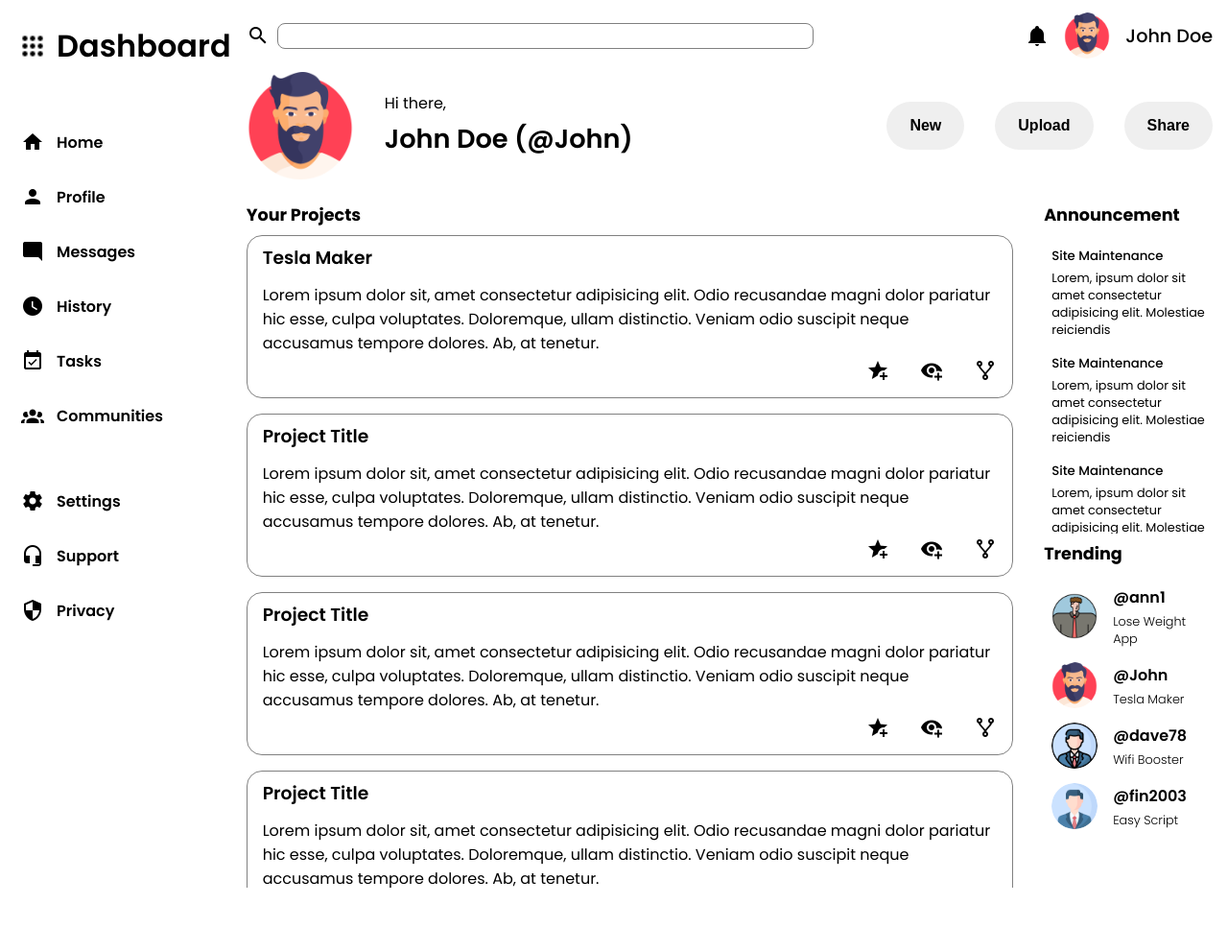
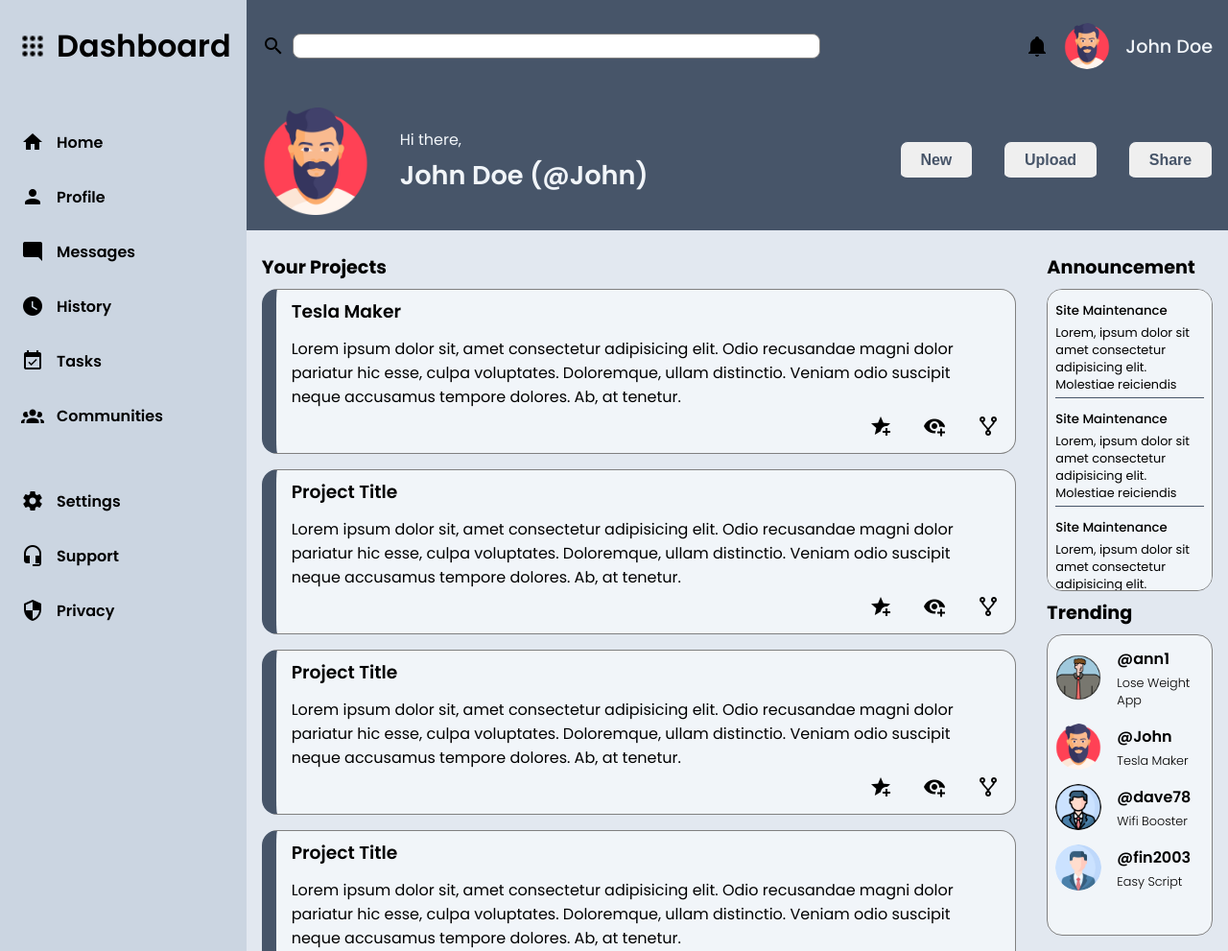
Before and after one commit to itsmenelvin/TOP-admin-dashboard, a plain HTML site: page index.html in a window 1280 px wide. Shown: the whole page at 96% size. Before the commit the page ends 925 px from the top, so only its background shows below. Drawn offline with Linux system fonts and the light colour scheme.

Commit message:
add style and color

```diff
--- a/styles.css
+++ b/styles.css
@@ -28,6 +28,8 @@ header{
     "top-left top-left top-left top-right top-right"
     "bottom-left bottom-left bottom-left bottom-right bottom-right"
   ;
+  background-color: #475569;
+  color: #f1f5f9;
 }
 
 header > div{
@@ -62,6 +64,7 @@ input[type='text']{
 .header-bottom-left{
   grid-area: bottom-left;
   gap: 2rem;
+  padding: 1rem;
 }
 
 .header-bottom-right{
@@ -71,12 +74,25 @@ input[type='text']{
 }
 
 .header-btn{
-  padding: 1rem 1.5rem;
+  padding: .6rem 1.3rem;
   font-size: 1rem;
   font-weight: 600;
-  border-radius: 4rem;
+  border-radius: .5rem;
   outline: none;
   border: none;
+  color: #475569;
+  position: relative;
+  border: thin solid #475569;;
+  border-bottom: 4px solid #475569;
+}
+
+
+.header-btn:hover{
+  background-color: #475569;
+  color: #f1f5f9;
+  border: thin solid #f1f5f9;;
+  border-bottom: 4px solid #f1f5f9;
+  cursor: pointer;
 }
 
 
@@ -102,9 +118,10 @@ input[type='text']{
 }
 /* navigation style and layout*/
 nav{
-  padding: 1rem 0 0 1rem;
+  padding: 1rem 1rem 0 1rem;
   grid-area: nav;
   display: grid;
+  background-color: #cbd5e1;
 }
 
 .nav-items-wrapper{
@@ -128,6 +145,15 @@ nav{
   padding: .5rem 0;
 }
 
+.top > div:hover,
+.middle > div:hover,
+.bottom > div:hover{
+  background-color: #475569;
+  color: #f1f5f9;
+  cursor: pointer;
+  border-radius: 1rem;
+}
+
 div.nav-head{
   font-size: 2rem;
   font-weight: 600;
@@ -149,12 +175,13 @@ main{
   flex-direction: column;
   padding: 1rem;
   overflow: auto;
+  background-color: #e2e8f0;
 }
 
 .card-head{
   margin: .5rem 0;
   font-weight: 700;
-  font-size: 1.1rem;
+  font-size: 1.2rem;
 }
 
 .card-container{
@@ -172,6 +199,8 @@ main{
   border: thin solid gray;
   height: auto;
   border-radius: 1rem;
+  border-left: 15px solid #475569;
+  background-color: #f1f5f9;
 }
 
 .card-icon-wrapper{
@@ -187,6 +216,15 @@ main{
   width: auto;
 }
 
+.card-icon-wrapper > img{
+  border-top: 2px solid #f1f5f9;
+}
+
+.card-icon-wrapper > img:hover{
+  cursor: pointer;
+  border-top: 2px solid #475569;
+}
+
 .card > h3{
   margin: .5rem 0;
   font-weight: 600;
@@ -195,6 +233,7 @@ main{
 .side-bar{
   grid-area: sidebar;
   padding: 1rem;
+  background-color: #e2e8f0;
 }
 
 .sidebar-container{
@@ -217,6 +256,10 @@ main{
   flex-direction: column;
   gap: .5rem;
   padding: .5rem;
+}
+
+.ann-card{
+  border-bottom: thin solid #475569;
 }
 
 .ann-card > h5, p{
@@ -245,3 +288,10 @@ main{
   font-weight: 300;
   font-size: .8rem;
 }
+
+.announce-card-wrapper,
+.trending-card-wrapper{
+  border: thin solid gray;
+  border-radius: 1rem;
+  background-color: #f1f5f9;
+}
```
